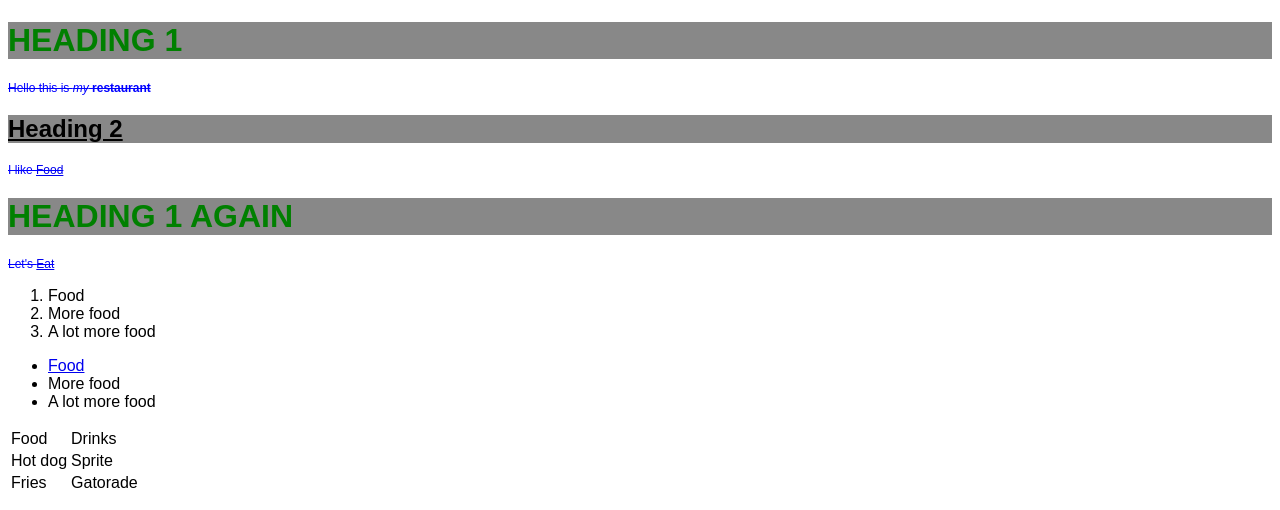
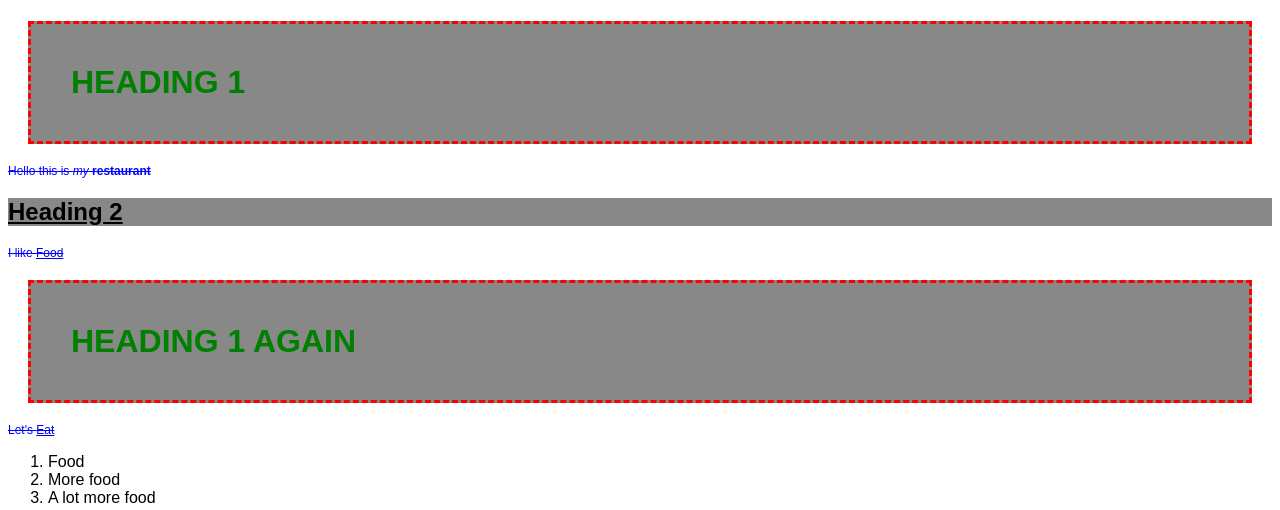
Before and after one commit to mpaulmichael/lab-12-html, a plain HTML site: page index.html in a window 1280 px wide. Shown: the part 311-821 px from the top of the page. Drawn offline with Linux system fonts and the light colour scheme.

Commit message:
editted and added textmate file

```diff
--- a/style.css
+++ b/style.css
@@ -7,6 +7,11 @@ h1{
 	background-color: #888888;
 	color: #008000;
 	text-transform: uppercase;
+	margin: 20px;
+	padding: 40px;
+	border-style: dashed;
+	border-width: 3px;
+	border-color: red;
 }
 h2{
 	background-color: #888888;
```
